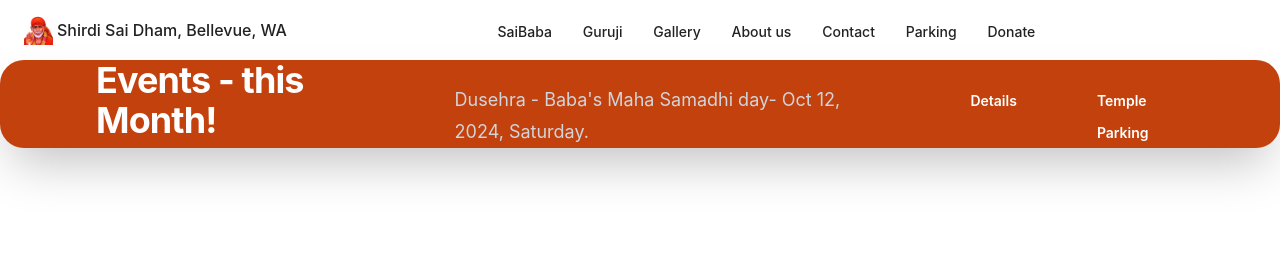
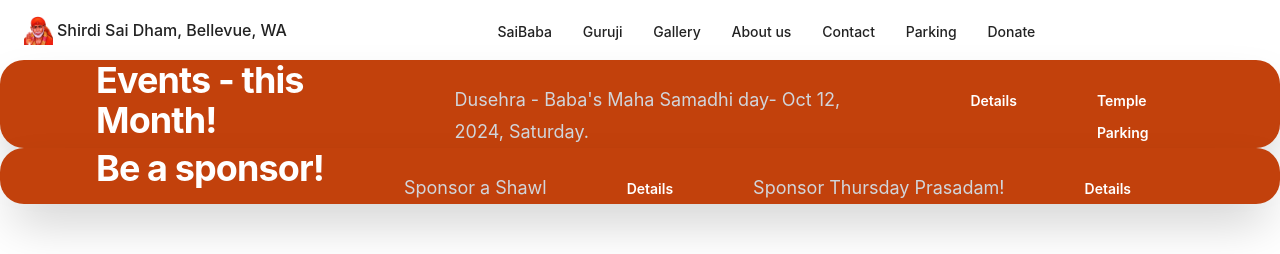
Before and after one commit to manav-s/sai-dham-bellevue, a React (Create React App) app: page / in a window 1280 px wide. Shown: the top 254 px of the page. Built offline with nearby package versions, Linux system fonts and the light colour scheme.

Commit message:
Add sponsor links

```diff
--- a/src/components/AboutUs.tsx
+++ b/src/components/AboutUs.tsx
@@ -3,8 +3,7 @@
 import { Carousel } from "react-responsive-carousel";
 import "react-responsive-carousel/lib/styles/carousel.min.css";
 
-const baseurl = "https://www.saiparivarfoundation.org/";
-const events = "images/Temple/";
+const baseurl = "https://www.saiparivarfoundation.org/images/Temple/";
 
 const ids = [1,2,3,4,5,6,7,8,9,10];
 
@@ -74,7 +73,7 @@
                         {ids.map(id => (
                             <div className="flex justify-center lg:justify-start box" key={id}>
                                 <img
-                                src={baseurl + events+ id + ".JPG"}
+                                src={baseurl + id + ".JPG"}
                                 width={2432}
                                 height={1442}
                                 className="w-[48rem] max-w-none rounded-xl shadow-xl ring-1 ring-gray-400/10"
--- a/src/components/Festivals.tsx
+++ b/src/components/Festivals.tsx
@@ -2,6 +2,7 @@
 
 const Festivals = () => {
     return (
+        <div>
         <div className="bg-white">
             <div
                 className="relative isolate overflow-hidden bg-orange-700 px-6 pt-16 shadow-2xl sm:rounded-3xl sm:px-16 md:pt-24 lg:flex lg:gap-x-20 lg:px-24 lg:pt-0">
@@ -25,6 +26,33 @@
                 </p>
             </div>
         </div>
+        <div className="bg-white">
+            <div
+                className="relative isolate overflow-hidden bg-orange-700 px-6 pt-16 shadow-2xl sm:rounded-3xl sm:px-16 md:pt-24 lg:flex lg:gap-x-20 lg:px-24 lg:pt-0">
+                <h2 className="text-3xl font-bold tracking-tight text-white sm:text-4xl">
+                    Be a sponsor!
+                </h2>
+                <p className="mt-6 text-lg leading-8 text-gray-300">
+                Sponsor a Shawl
+                </p>
+                <p className="mt-6 text-lg leading-8 text-gray-300">
+                    <a
+                        href="https://www.signupgenius.com/go/10C0A4EA4A92BA2FDC16-52040050-sponsor#/"
+                        className="text-sm font-semibold leading-6 text-white"
+                    >Details</a>
+                </p>
+                <p className="mt-6 text-lg leading-8 text-gray-300">
+                Sponsor Thursday Prasadam!
+                </p>
+                <p className="mt-6 text-lg leading-8 text-gray-300">
+                    <a
+                        href="https://www.signupgenius.com/go/10C0A4EA4A92BA2FDC16-52046656-sponsor#/"
+                        className="text-sm font-semibold leading-6 text-white"
+                    >Details</a>
+                </p>
+            </div>
+        </div>
+        </div>
     )
 }
 
--- a/src/components/Footer.tsx
+++ b/src/components/Footer.tsx
@@ -45,7 +45,7 @@
               <li className="mb-2"><Link to="/">Home</Link></li>
               <li className="mb-2"><Link to="/sai-baba">Sai Baba</Link></li>
               <li className="mb-2"><Link to="/guruji">Guruji</Link></li>
-              <li className="mb-2"><Link to="/events">Events</Link></li>
+              <li className="mb-2"><Link to="/Pictures">Gallery</Link></li>
               <li className="mb-2"><Link to="/AboutUs">About us</Link></li>
             </ul>
           </div>
--- a/src/components/Summary.tsx
+++ b/src/components/Summary.tsx
@@ -4,8 +4,7 @@
 import { Carousel } from "react-responsive-carousel";
 import "react-responsive-carousel/lib/styles/carousel.min.css";
 
-const baseurl = "https://www.saiparivarfoundation.org/";
-const events = "images/2024/";
+const baseurl = "https://www.saiparivarfoundation.org/images/2024/";
 
 const ids = [1,2,3,4,5,6,7,8,9,10];
 // Represents a list of features relevant to the Mandir
@@ -86,7 +85,7 @@
                   {ids.map(id => (
                       <div className="flex justify-center lg:justify-start box" key={id}>
                           <img
-                          src={baseurl + events + id + ".jpeg"}
+                          src={baseurl + id + ".jpeg"}
                           width={2432}
                           height={1442}
                           className="w-[48rem] max-w-none rounded-xl shadow-xl ring-1 ring-gray-400/10"
--- a/src/components/sai-baba.tsx
+++ b/src/components/sai-baba.tsx
@@ -3,8 +3,7 @@
 import { Carousel } from "react-responsive-carousel";
 import "react-responsive-carousel/lib/styles/carousel.min.css";
 
-const baseurl = "https://www.saiparivarfoundation.org/";
-const events = "images/Baba/";
+const baseurl = "https://www.saiparivarfoundation.org/images/Baba/";
 
 const ids = [1,2,3,4,5,6,7,8,9,10];
 
@@ -96,7 +95,7 @@
                   {ids.map(id => (
                       <div className="flex justify-center lg:justify-start box" key={id}>
                           <img
-                          src={baseurl + events+ id + ".JPG"}
+                          src={baseurl + id + ".JPG"}
                           width={2432}
                           height={1442}
                           className="w-[48rem] max-w-none rounded-xl shadow-xl ring-1 ring-gray-400/10"
```
